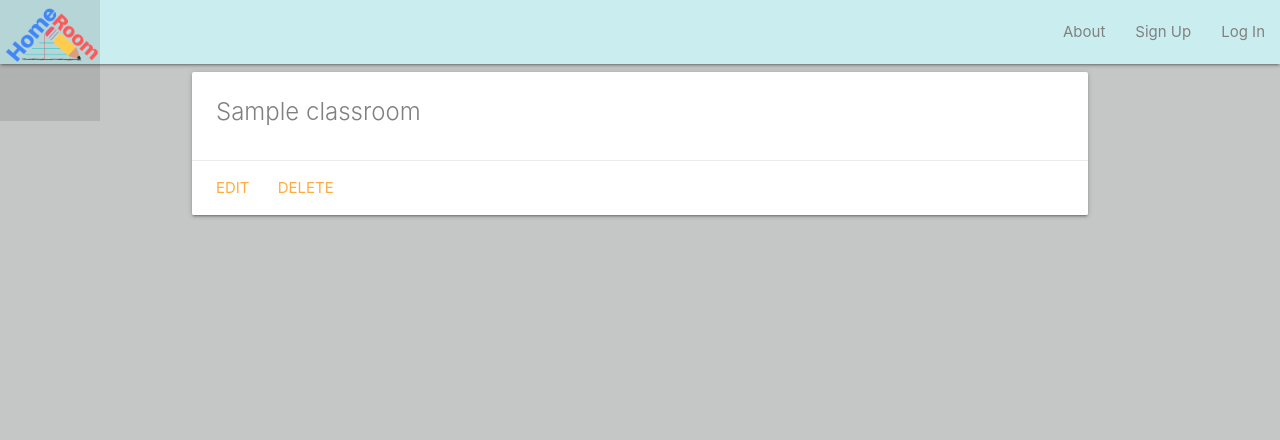
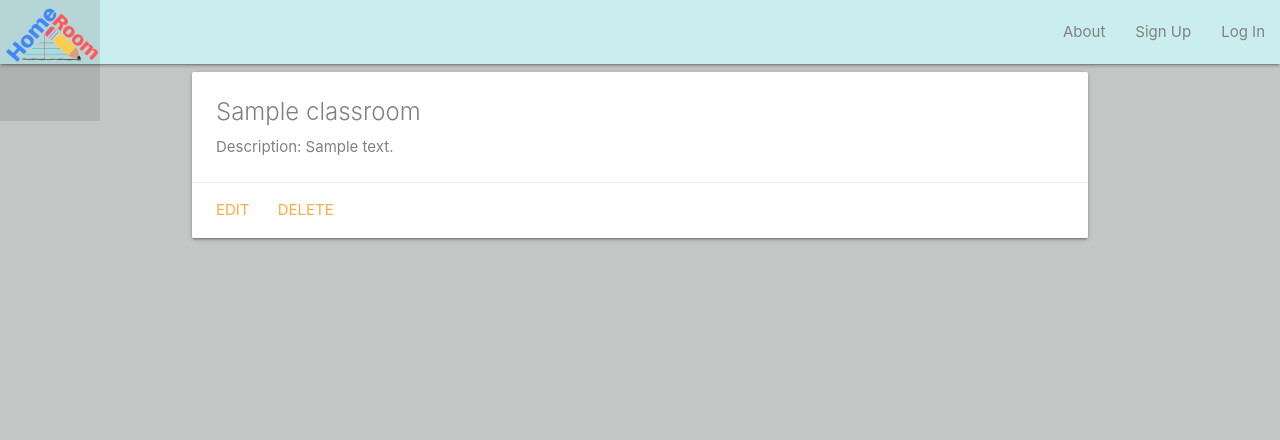
Before and after one commit to MarcialBot/HomeRoom, a Django app: page /classrooms/1/ in a window 1280 px wide. Shown: the top 440 px of the page. Run offline with Django 3.2, Linux system fonts and the light colour scheme; tables that the repository leaves empty hold one stand-in row (values such as "Sample post").

Commit message:
showing description

```diff
--- a/main_app/templates/classroom/classroom-detail.html
+++ b/main_app/templates/classroom/classroom-detail.html
@@ -7,6 +7,8 @@
 <div class="card">
     <div class="card-content">
         <span class="card-title">{{ classroom.subject }}</span>
+        <p>Description: {{ classroom.description }}</p>
+
         <!-- still need list of students here  -->
     </div>
 <div class="card-action">
```
